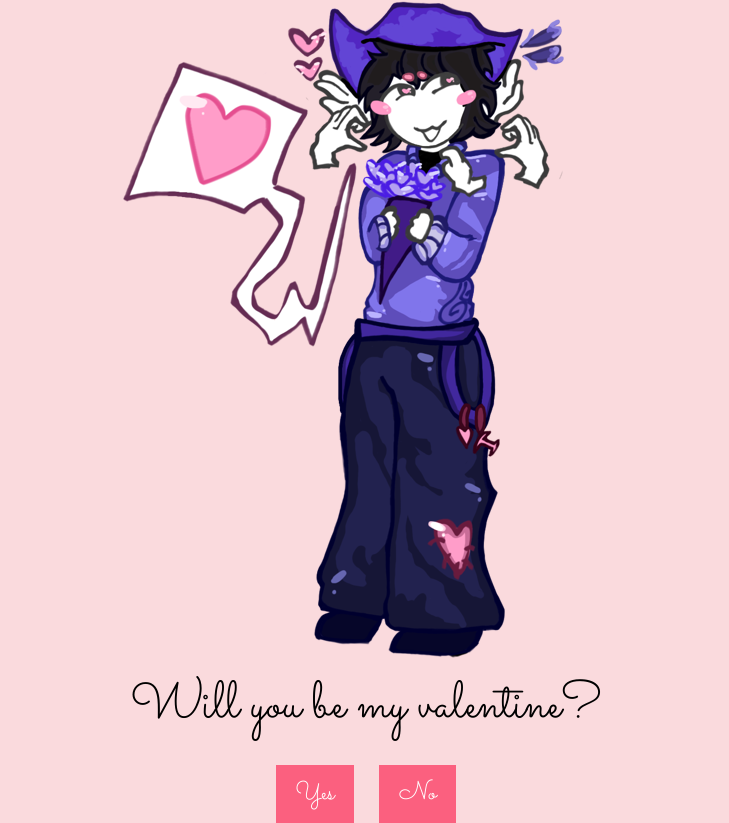
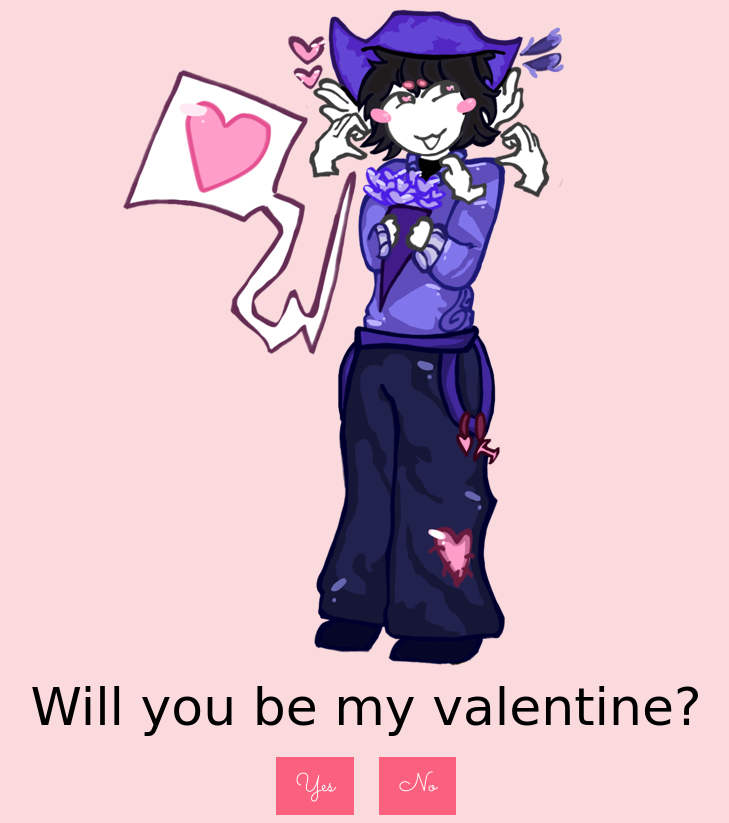
Before and after one commit to JustSomeDoode/Valentine, a plain HTML site: page index.html in a window 1280 px wide. Shown: the part 294-1117 px from the top of the page, without its empty margins (274-1003 px from the left). Drawn offline with Linux system fonts and the light colour scheme.

Commit message:
style.css

```diff
--- a/style.css
+++ b/style.css
@@ -20,7 +20,7 @@ body {
 }
 
 #question {
-    font-family: 'Sacramento', cursive; /* Apply Sacramento font to the question */
+    font-family: 'Schoolbell', cursive; /* Apply Schoolbell font to the question */
     font-size: 52px; /* Set font size for the question */
 }
 
```
